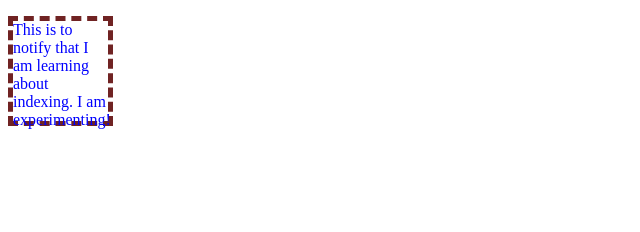
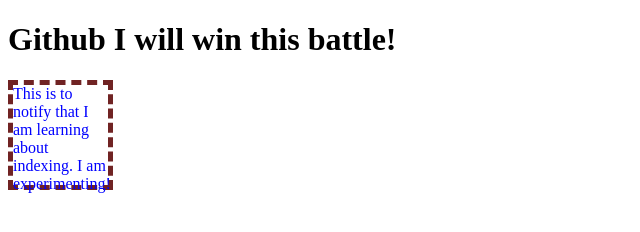
Before and after one commit to abhifuyal244/Pushpractise11, a plain HTML site: page index.html in a window 1280 px wide. Shown: the whole page, without its empty margins (0-640 px from the left). Drawn offline with Linux system fonts and the light colour scheme.

Commit message:
I played with github!

```diff
--- a/index.html
+++ b/index.html
@@ -16,9 +16,10 @@
 </head>
 
 <body>
+    <h1>Github I will win this battle!</h1>
     <p> This is to notify that I am learning about indexing.
-        I am experimenting! </p>
-
+        I am experimenting!
+    </p>
 </body>
 
 </html>
```
